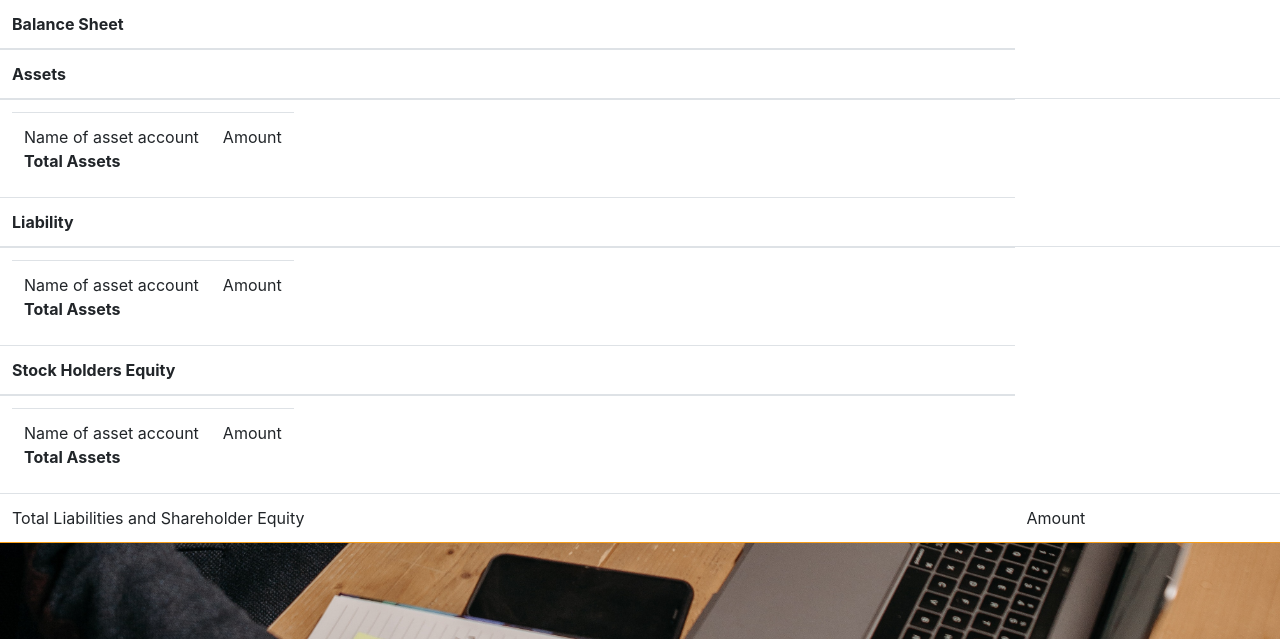
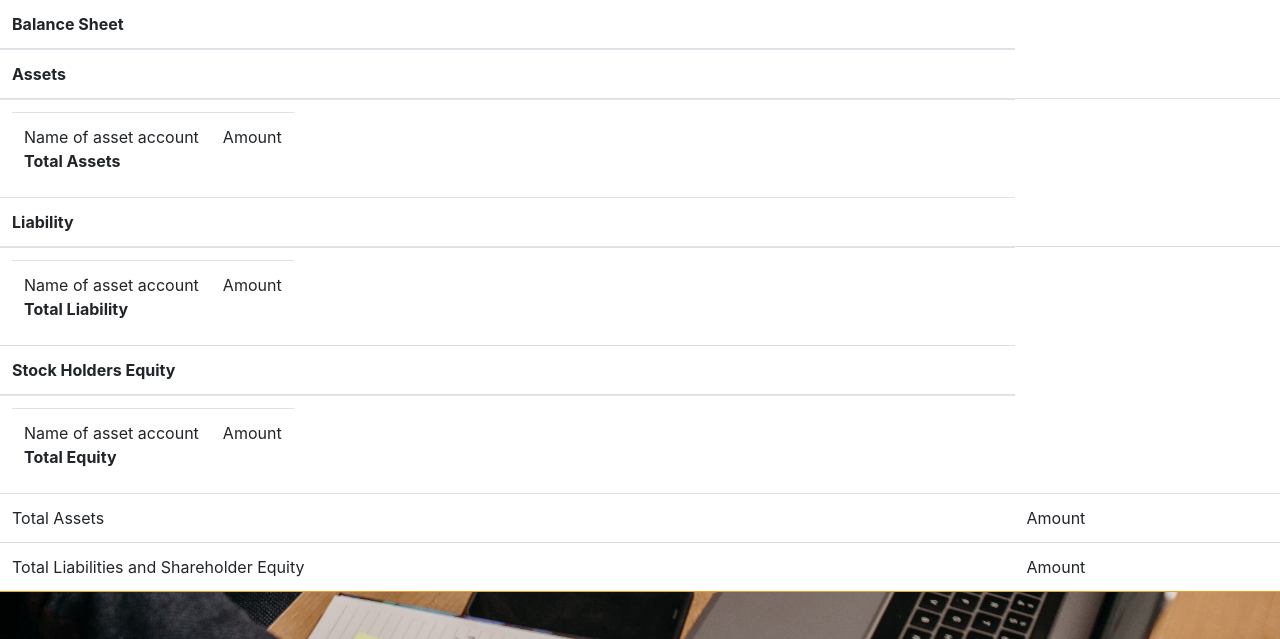
Before and after one commit to appl-domain-group-1/Bookkeeping-Buddy, a Flask app: template appl_domain/templates/statements/balance_sheet.html in a window 1280 px wide. Shown: the part 161-800 px from the top of the page. Run offline with Flask 2, Linux system fonts and the light colour scheme; the template is opened without the code that fills it, so the values that code supplies are empty; some libraries are stand-ins or nearby versions.

Commit message:
Mockups for the statement templates

```diff
--- a/appl_domain/templates/statements/balance_sheet.html
+++ b/appl_domain/templates/statements/balance_sheet.html
@@ -38,7 +38,7 @@
                     <thead>
                             <tr>
                                 <td><div>Name of asset account</div>
-                                    <div style="font-weight: bold">Total Assets</div></td>
+                                    <div style="font-weight: bold">Total Liability</div></td>
                                 <td >Amount</td>
                             </tr>
 
@@ -53,7 +53,7 @@
 
                         <tr>
                             <td><div>Name of asset account</div>
-                                <div style="font-weight: bold">Total Assets</div></td>
+                                <div style="font-weight: bold">Total Equity</div></td>
                             <td >Amount</td>
                         </tr>
 
@@ -64,6 +64,10 @@
         </tr>
             </thead>
         <tfoot>
+        <tr>
+      <td>Total Assets</td>
+      <td>Amount</td>
+    </tr>
     <tr>
       <td>Total Liabilities and Shareholder Equity</td>
       <td>Amount</td>
```
